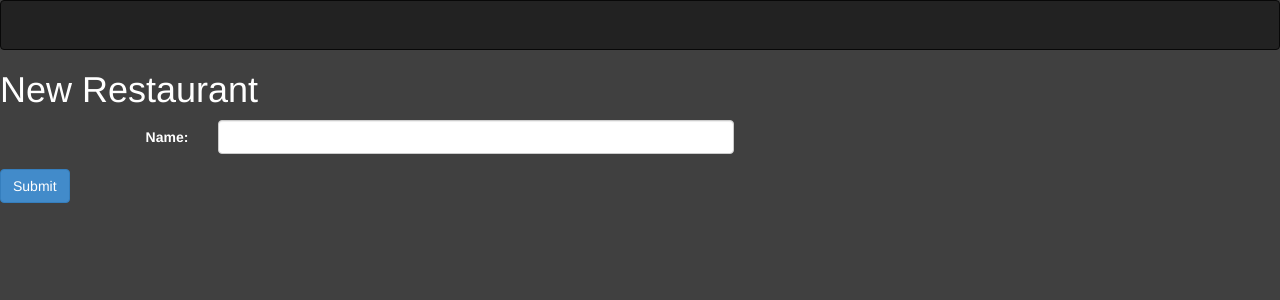
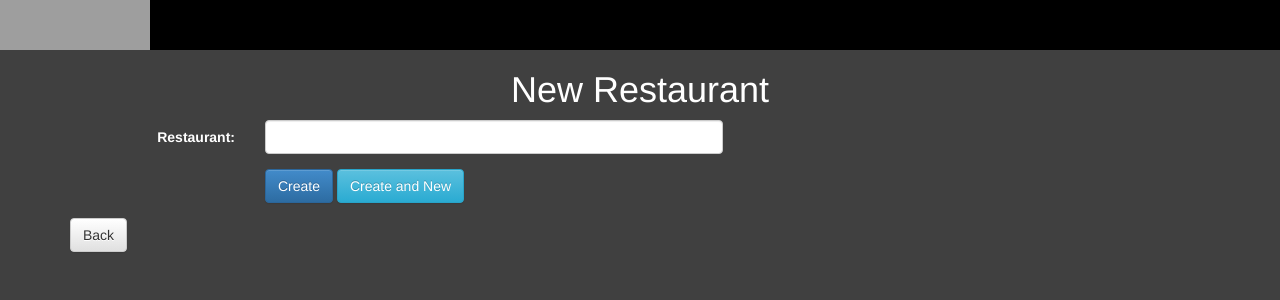
Before and after one commit to LMelo/card_control, a Django app: page /sodexo/restaurant_new/ in a window 1280 px wide. Shown: the top 300 px of the page. Run offline with Django 3.2, Linux system fonts and the light colour scheme; parts of the project's set-up code (start-up, migrations or seed data) failed here and were passed over; some libraries are stand-ins or nearby versions; grey boxes are pictures that could not be loaded.

Commit message:
Criacao de resturantes

```diff
--- a/card_control/templates/base.html
+++ b/card_control/templates/base.html
@@ -3,16 +3,38 @@
 <head>
     <meta charset="utf-8">
     <title>{% block base_title %}{% endblock %}</title>
-    <link rel="stylesheet" href="{{ STATIC_URL }}bootstrap3/css/bootstrap.min.css" type="text/css">
-{#    <script src="{{ STATIC_URL }}bootstrap3/js/bootstrap.min.js"></script>#}
-{#    <script src="http://code.jquery.com/jquery-1.9.1.js"></script>#}
+    <link rel="stylesheet" type="text/css" href="{{ STATIC_URL }}bootstrap3/css/bootstrap.min.css">
+    <link rel="stylesheet" type="text/css" href="{{ STATIC_URL }}bootstrap3/css/bootstrap-theme.min.css">
+    <script src="http://code.jquery.com/jquery-1.9.1.js"></script>
+    <script src="{{ STATIC_URL }}bootstrap3/js/bootstrap.min.js"></script>
+
+    <style>
+        .white {
+            color: #ffffff;
+        }
+        label {
+            color: #ffffff;
+        }
+        th{
+            background-color: deepskyblue;
+            color: #000000;
+        }
+    </style>
 
 </head>
-<body style="background-color: #404040; color: #ffffff">
+<body style="background-color: #404040;">
 
-    <nav class="navbar navbar-inverse" role="navigation">
-    </nav>
+{#    <nav class="navbar navbar-inverse" role="navigation">#}
+{#    </nav>#}
+    <header style="background-color: #000000" class="white">
+        <div>
+            <span>
+                <img src="http://apaics.org/wp-content/uploads/2013/11/Sodexo.png" height="50px" width="150px">
+            </span>
+        </div>
+    </header>
 
+    <div class="container">
         {% block base_messages %}
         {% endblock %}
 
@@ -21,6 +43,9 @@
 
         {% block base_footer %}
         {% endblock %}
+    </div>
+
+
 
 </body>
 </html>
--- a/sodexo/forms.py
+++ b/sodexo/forms.py
@@ -5,7 +5,11 @@ from django import forms
 from models import Restaurant
 
 
+class RestaurantForm(forms.Form):
+    name = forms.CharField(max_length=100, label="Restaurant")
+
+
 class MealForm(forms.Form):
     value = forms.DecimalField(decimal_places=2)
     date = forms.DateField()
-    restaurant = forms.ModelChoiceField(queryset=Restaurant.objects.all(), label='Restaurant', required=False)
+    restaurant = forms.ModelChoiceField(queryset=Restaurant.objects.all(), label="Restaurant", required=False)
--- a/sodexo/templates/restaurant_new.html
+++ b/sodexo/templates/restaurant_new.html
@@ -1,15 +1,29 @@
 {% extends 'base.html' %}
 
 {% block base_content %}
+    <form class="form-horizontal" role="form" action="" method="post">
+        {% csrf_token %}
+        <h1 class="text-center white">New Restaurant</h1>
+{#        {{ object_form.as_p }}#}
 
-    <form method="post" class="form-horizontal" role="form">
-        <h1>New Restaurant</h1>
         <div class="form-group">
-            <label for="restaurant_name" class="control-label col-sm-2">Name:</label>
+            <label for="{{ object_form.name.id_for_label }}" class="control-label col-sm-2">
+                {{ object_form.name.label }}:
+            </label>
             <div class="col-sm-5">
-                <input type="text" class="form-control" id="restaurant_name">
+                <input type="text" class="form-control" id="{{ object_form.name.id_for_label }}"
+                       name="{{ object_form.name.name }}">
             </div>
         </div>
-        <button type="submit" class="btn btn-primary">Submit</button>
+        <div class="form-group">
+            <div class="col-sm-offset-2 col-sm-10">
+                <button type="submit" class="btn btn-primary">Create</button>
+                <button type="submit" class="btn btn-info">Create and New</button>
+            </div>
+        </div>
+
+
+
     </form>
+    <a href="{% url 'sodexo:restaurant_list' %}" class="btn btn-default">Back</a>
 {% endblock %}
--- a/sodexo/urls.py
+++ b/sodexo/urls.py
@@ -1,12 +1,13 @@
 #!/usr/bin/python
 # -*- encoding: utf-8 -*-
 
-from django.conf.urls import patterns, include, url
+from django.conf.urls import patterns, url
 
 
 urlpatterns = patterns(
     'sodexo.views',
-    url(r'^restaurant_new/$', 'restaurante_new'),
+    url(r'^restaurant/$', 'restaurant_index', name="restaurant_list"),
+    url(r'^restaurant_new/$', 'restaurant_new', name="restaurant_new"),
     url(r'^meal_new/$', 'meal_new'),
     url(r'^meal_list/$', 'meal_index'),
 )
--- a/sodexo/views.py
+++ b/sodexo/views.py
@@ -1,10 +1,27 @@
-from django.shortcuts import render
+from django.shortcuts import render, redirect
 from forms import MealForm
 from models import Meal
+from sodexo.forms import RestaurantForm, Restaurant
 
 
-def restaurante_new(request):
-    return render(request, 'restaurant_new.html')
+# RESTAURANT
+def restaurant_index(request):
+    restaurants = Restaurant.objects.all()
+    return render(request, 'restaurant_index.html', {'object_list': restaurants})
+
+
+def restaurant_new(request, *args, **kwargs):
+    if request.method == 'POST':
+        form_restaurant = RestaurantForm(request.POST)
+        if form_restaurant.is_valid():
+            name = form_restaurant.cleaned_data['name']
+
+            restaurant = Restaurant(rest_name=name)
+            restaurant.save()
+            return redirect('/sodexo/restaurant')
+    else:
+        form_restaurant = RestaurantForm()
+        return render(request, 'restaurant_new.html', {'object_form': form_restaurant})
 
 
 # MEALS
```
Also changed, not shown: sodexo/models.py (+8 -2 lines), sodexo/templates/meal_new.html (+5 -33 lines), sodexo/templates/restaurant_index.html (added, +37 -0 lines). Lines whose indentation alone changed are shown as unchanged.
